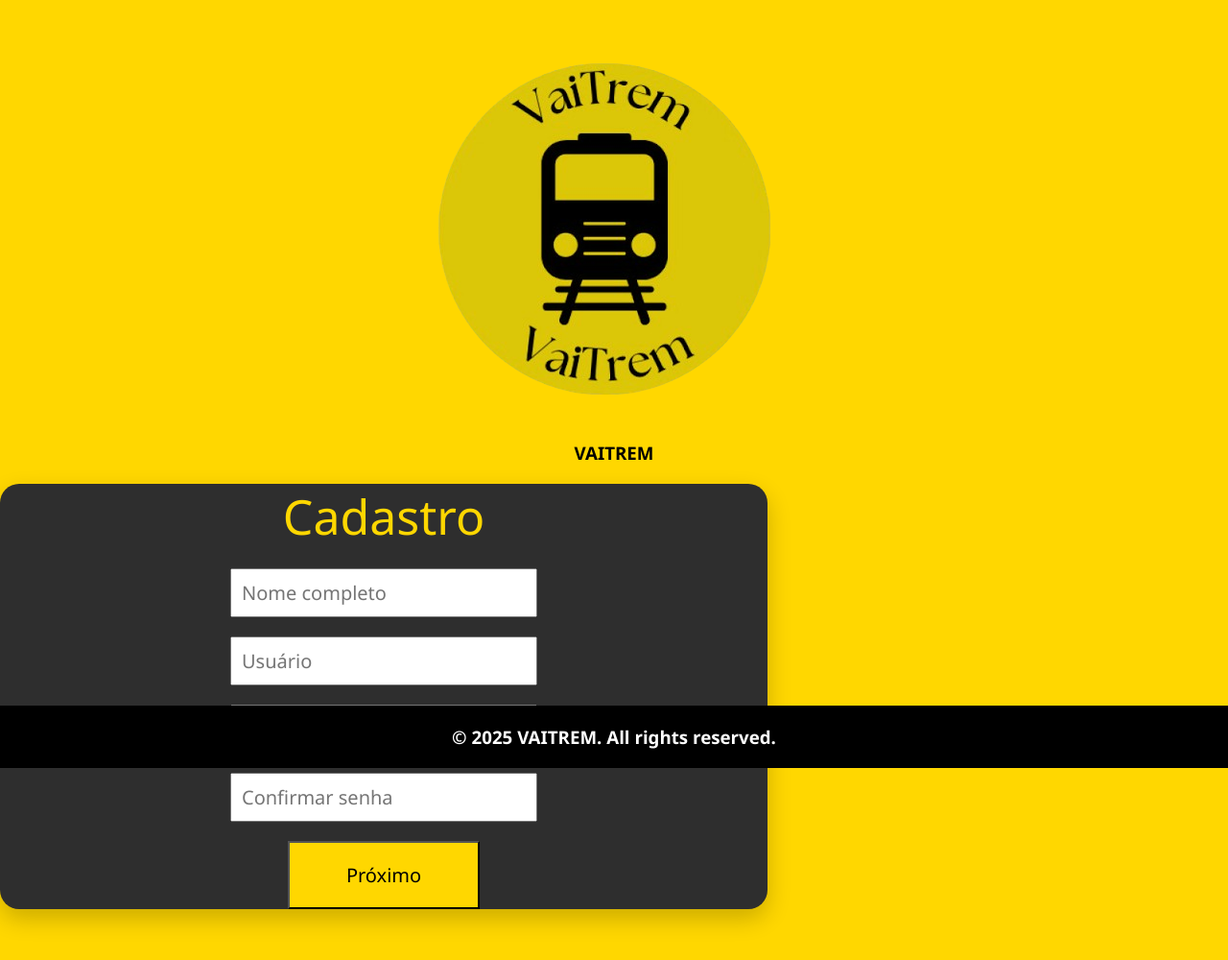
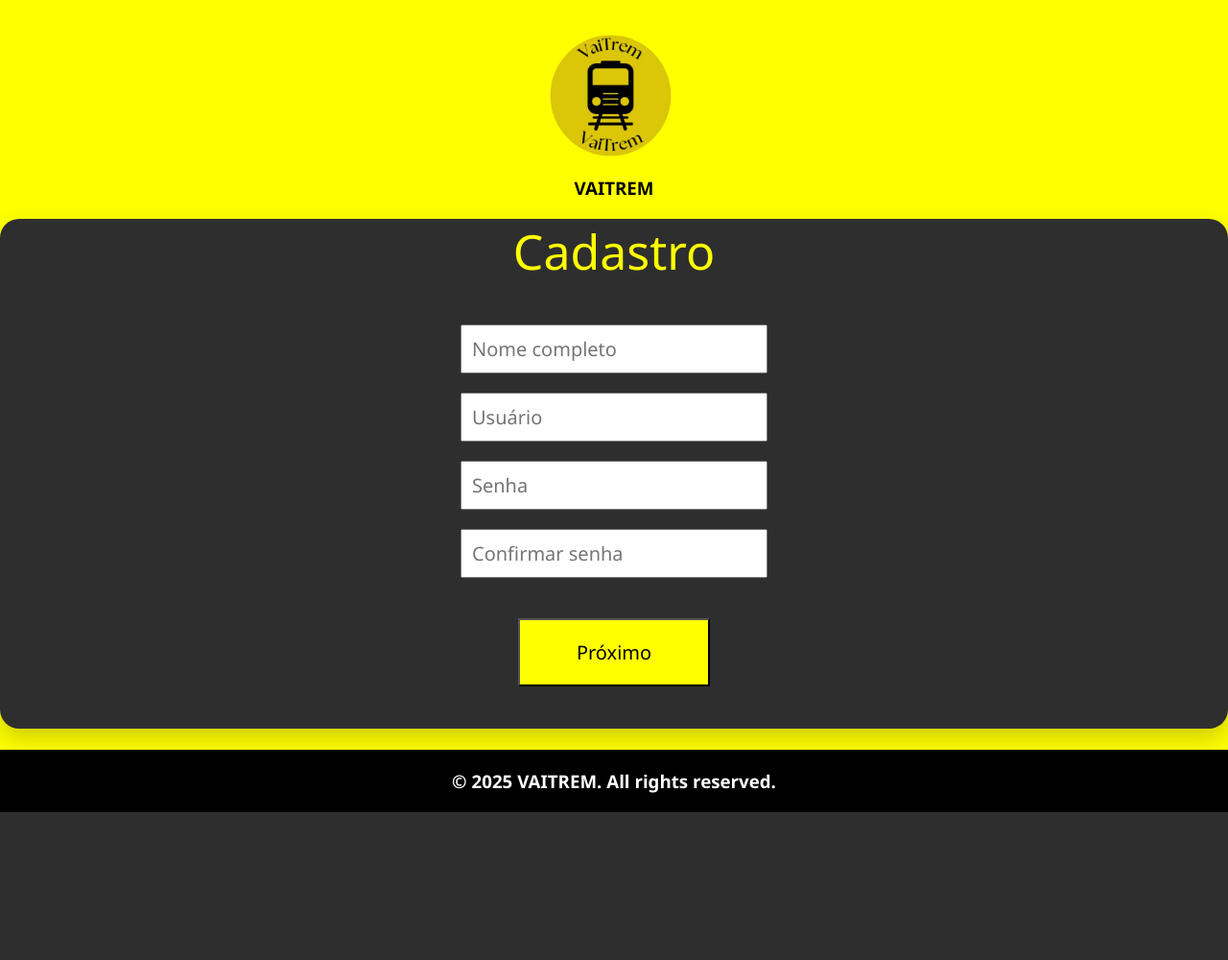
Before and after one commit to ViniciusTn/Aplicacao_do_mockup, a PHP site: page /public/cadastro.html in a window 1280 px wide. Shown: the whole page at 96% size. After the commit the page ends 846 px from the top, so only its background shows below. Run offline with PHP 8.4, Linux system fonts and the light colour scheme.

Commit message:
ADD - Ajustes cadastro

```diff
--- a/public/cadastro.html
+++ b/public/cadastro.html
@@ -10,16 +10,18 @@
 <body>
 
   <header>
-    <img class="foto" src="../assets/icons/iconeVaitrem.png" alt="icone da empresa">
+    <img class="foto" src="../assets/icons/iconeVaitrem.png" alt="icone da empresa" width="15%">
     <h3>VAITREM</h3>
   </header>
 
 
   <main>
   <div class="cadastro-box">
+    <div>
     <div class="cadastro-title">Cadastro</div>
 
-    <div id="cadasrobox">
+    <br>
+
         <div class="form-group">
           <input type="text" placeholder="Nome completo" required />
         </div>
@@ -36,11 +38,13 @@
           <input type="password" placeholder="Confirmar senha" required />
         </div>
 
+        <br>
+        <div class="center">
         <button class="btn-proximo">Próximo</button>
-      </div>
-
-
-      </div>
+        </div>
+        <br>
+        <br>
+    </div>
   </main>
 
   <footer>
--- a/styles/cadastro.css
+++ b/styles/cadastro.css
@@ -1,20 +1,24 @@
 * {
-    margin: 0;
-    padding: 0;
+    margin: 0px;
+    padding: 0px;
     box-sizing: border-box;
-   font-family: 'Segoe UI', Tahoma, Geneva, Verdana, sans-serif;
+     font-family: 'Segoe UI', Tahoma, Geneva, Verdana, sans-serif;
   }
 
   body {
-    background-color: #FFD700;
+    background-color: yellow;
     justify-content: center;
     align-items: center;
-    height: 1000px;
+  }
+
+  .center{
+    display: flex;
+    align-items: center;
+    justify-content: center;
   }
 
   .direitos{
     justify-content: center;
-    position: absolute;
     bottom: 0%;
     width: 100%;
     text-align: center;
@@ -30,13 +34,14 @@ header{
   .cadastro-box {
     background-color: #2e2e2e;
     border-radius: 20px;
-    width: 100%;
-    max-width: 800px;
+    display: flex;
+    align-items: center;
+    justify-content: center;
     box-shadow: 0 10px 25px rgba(0, 0, 0, 0.2);
 }
 
   .cadastro-title {
-    color: #FFD700;
+    color:yellow;
     text-align: center;
     font-size: 50px;
     margin-bottom:20px;
@@ -55,7 +60,7 @@ header{
   }
 
   .btn-proximo {
-    background-color: #FFD700;
+    background-color: yellow;
     color: #000000;
     padding: 20px;
     font-size: 20px;
@@ -64,7 +69,7 @@ header{
  }
 
   .btn-proximo:hover {
-    background-color: #e6c200;
+    background-color:yellow;
   }
 
   #cadasrobox{
```
Also changed, not shown: public/Loading.html (+24 -0 lines), styles/Style.css (line endings or trailing spaces).
